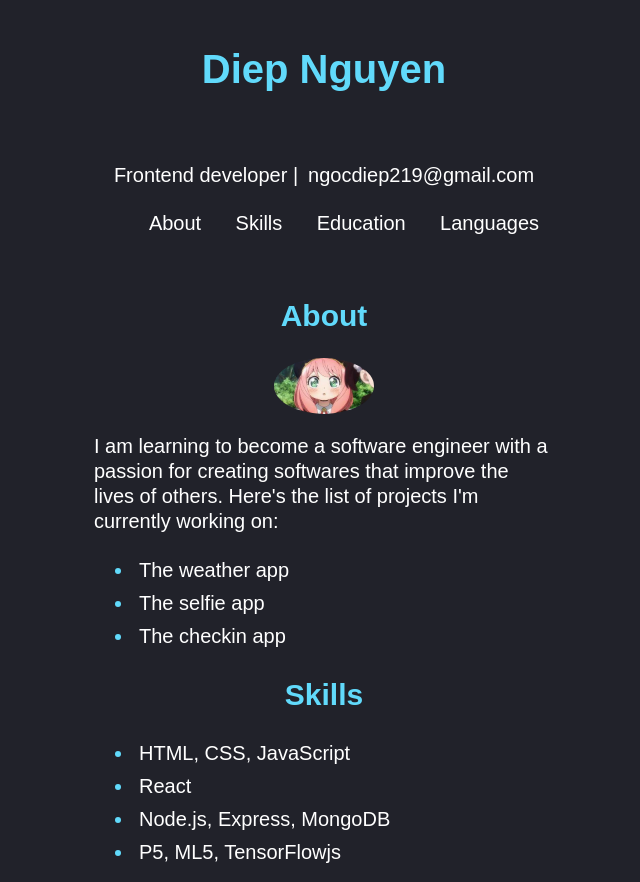
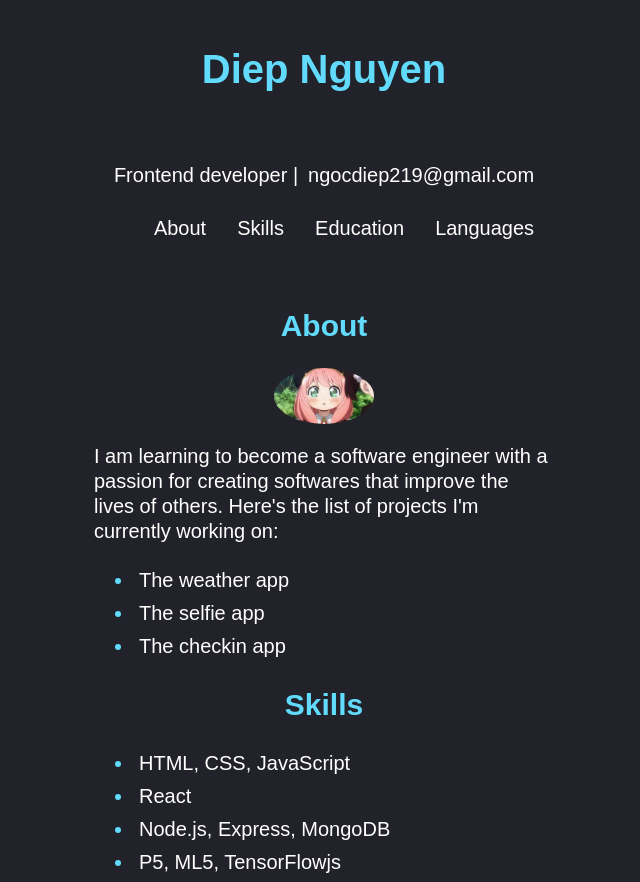
Before and after one commit to veronicarhody219/rsschool-cv, a plain HTML site: page index.html in a window 1280 px wide. Shown: the top 882 px of the page, without its empty margins (316-956 px from the left). Drawn offline with Linux system fonts and the light colour scheme; a script that the page names is missing.

Commit message:
update all files and folders

```diff
--- a/index.html
+++ b/index.html
@@ -18,18 +18,10 @@
         <li>ngocdiep219@gmail.com</li>
       </ul>
       <ul class="nav-content">
-        <a href="#about">
-          <li>About</li>
-        </a>
-        <a href="#skills">
-          <li>Skills</li>
-        </a>
-        <a href="#education">
-          <li>Education</li>
-        </a>
-        <a href="#languages">
-          <li>Languages</li>
-        </a>
+        <li><a href="#about">About</a></li>
+        <li><a href="#skills">Skills</a></li>
+        <li><a href="#education">Education</a></li>
+        <li><a href="#languages">Languages</a></li>
       </ul>
     </nav>
     <main class="main">
@@ -78,9 +70,9 @@
           const app = express(); app.listen(5000, () => console.log("Listening
           on port 5000!")); app.use(express.static("public"));
           app.use(express.json({limit: "1mb"})); const database = new
-          Datastore("database.db"); database.loadDatabase(); app.get("/api",
-          (request, response) => { database.find({}, (err, data) => { if (err) {
-          response.end(); return; } response.json(data); }); });
+          Datastore("database.db"); database.loadDatabase();
+          app.get("/api",(request, response) => { database.find({}, (err, data)
+          => { if (err){response.end(); return; } response.json(data); }); });
         </code>
       </section>
       <section class="main--education" id="education">
--- a/style.css
+++ b/style.css
@@ -66,11 +66,10 @@ footer {
 
   justify-content: space-between;
   align-items: center;
-}
-.nav-content a li {
   list-style-type: none;
 }
-.nav-content > *:hover {
+
+.nav-content a:hover {
   color: #61dafb;
 }
 .avatar {
```
